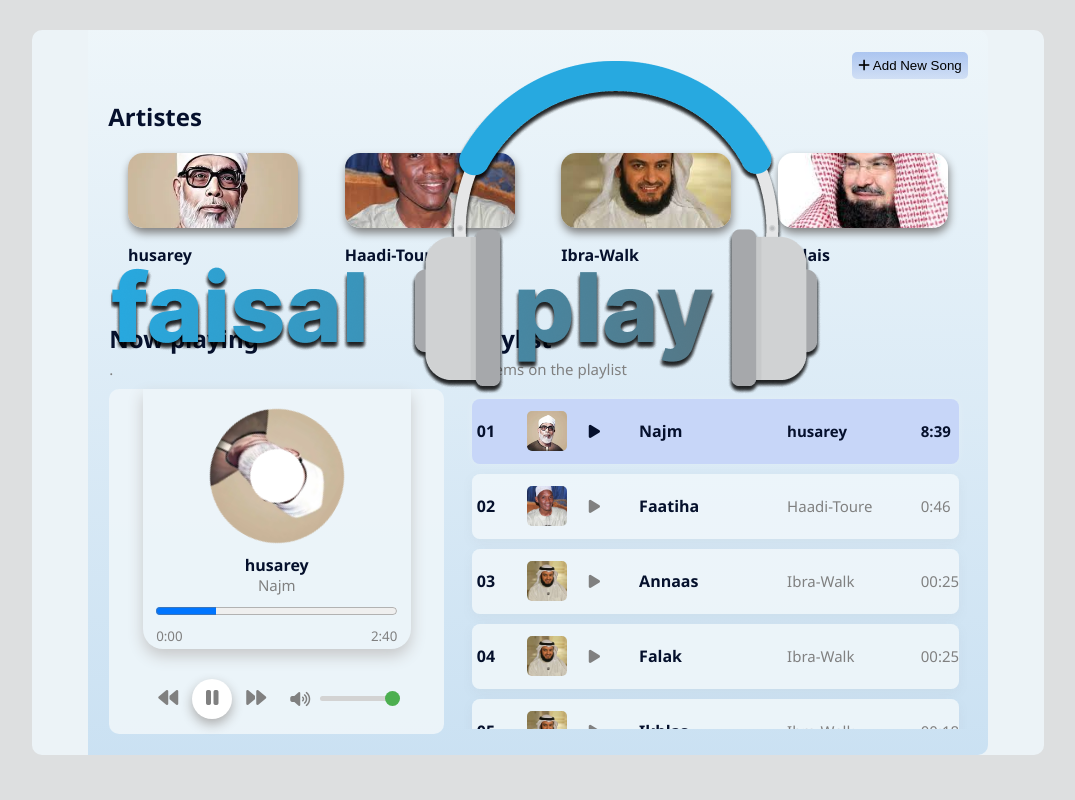
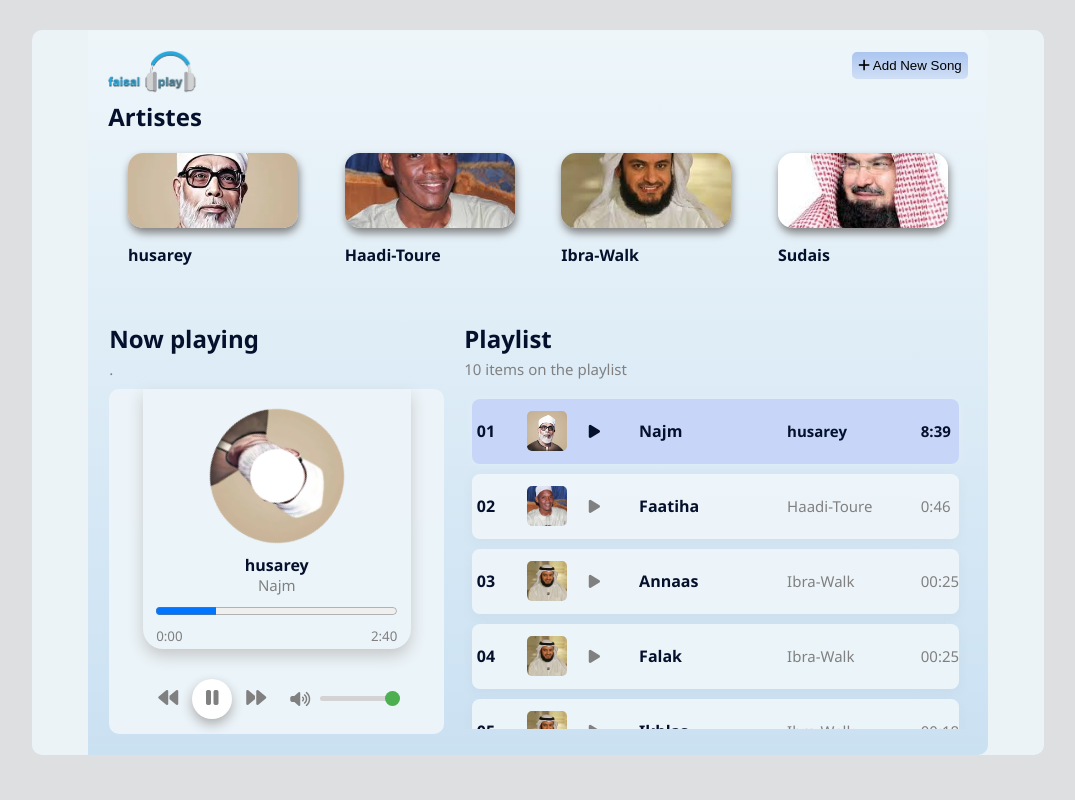
Before and after one commit to Proc3ssa/musicApp, a website with bundled scripts: page index.html in a window 1280 px wide. Shown: the whole page, without its empty margins (102-1177 px from the left). Built offline with nearby package versions, Linux system fonts and the light colour scheme.

Commit message:
fix: fix logo size

```diff
--- a/style/style.css
+++ b/style/style.css
@@ -75,6 +75,9 @@ main{
     display:flex;
     border-radius: 10px;
 
+}
+.search img{
+    width:90px;
 }
 
 .settings button{
```
